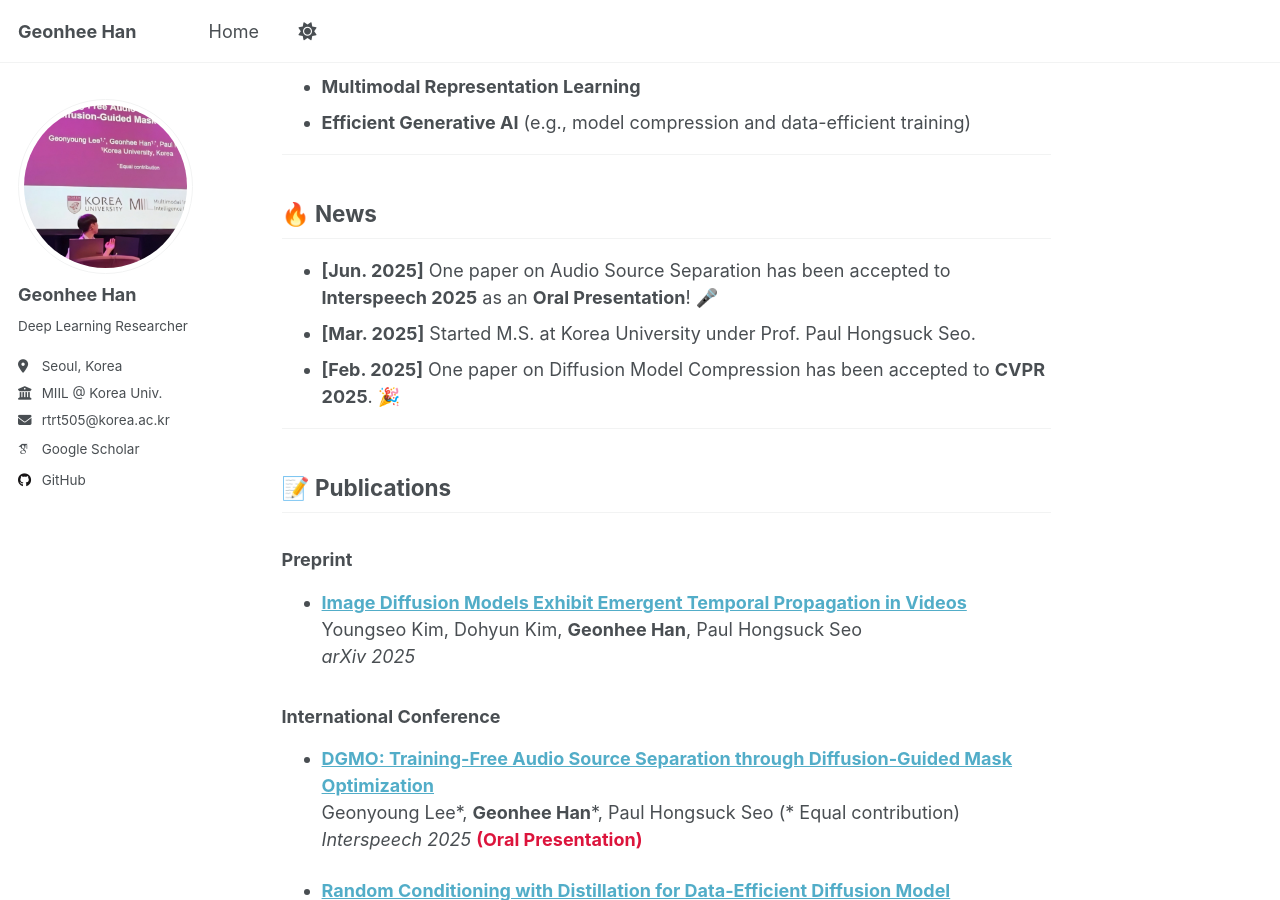
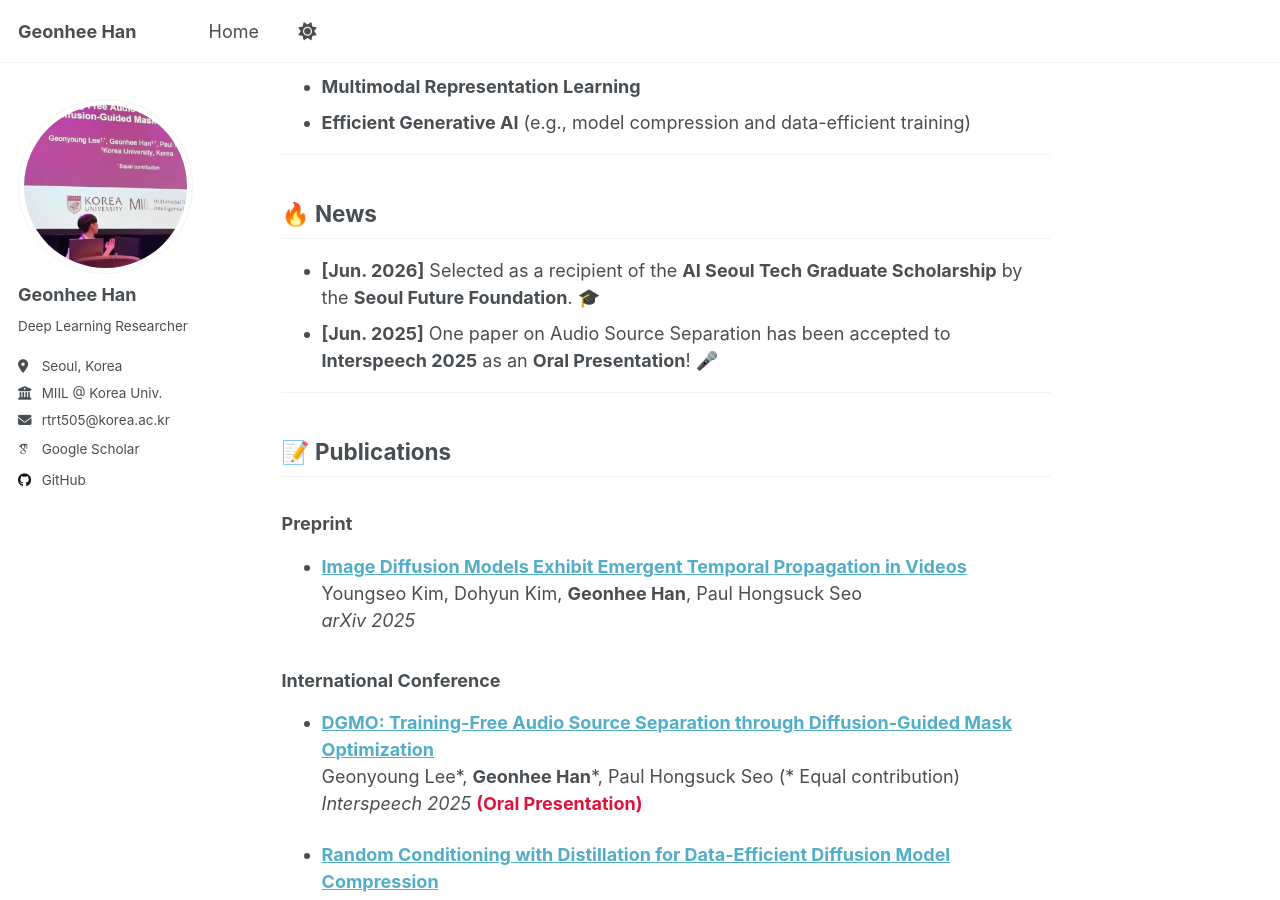
Before and after one commit to chaksseu/chaksseu.github.io, a Jekyll site: the page built from _pages/home.md, in a window 1280 px wide and 900 px high, scrolled down 341 px. Built offline with Jekyll 4.4.1, drawn with Linux system fonts in a browser that asks for light colours; some web fonts are replaced.

Commit message:
update honors

```diff
--- a/_pages/home.md
+++ b/_pages/home.md
@@ -19,9 +19,8 @@ My research focuses on advancing **Multimodal Generative AI**, particularly by e
 ---
 
 ## 🔥 News
+* **[Jun. 2026]** Selected as a recipient of the **AI Seoul Tech Graduate Scholarship** by the **Seoul Future Foundation**. 🎓
 * **[Jun. 2025]** One paper on Audio Source Separation has been accepted to **Interspeech 2025** as an **Oral Presentation**! 🎤
-* **[Mar. 2025]** Started M.S. at Korea University under Prof. Paul Hongsuck Seo.
-* **[Feb. 2025]** One paper on Diffusion Model Compression has been accepted to **CVPR 2025**. 🎉
 
 ---
 
```
